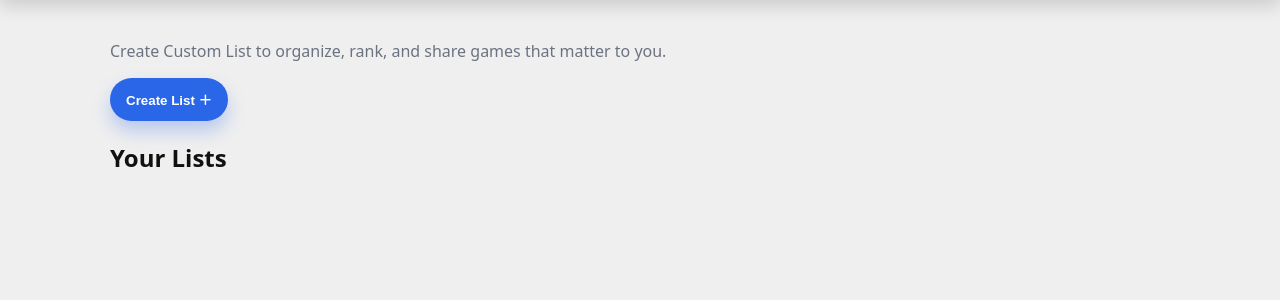
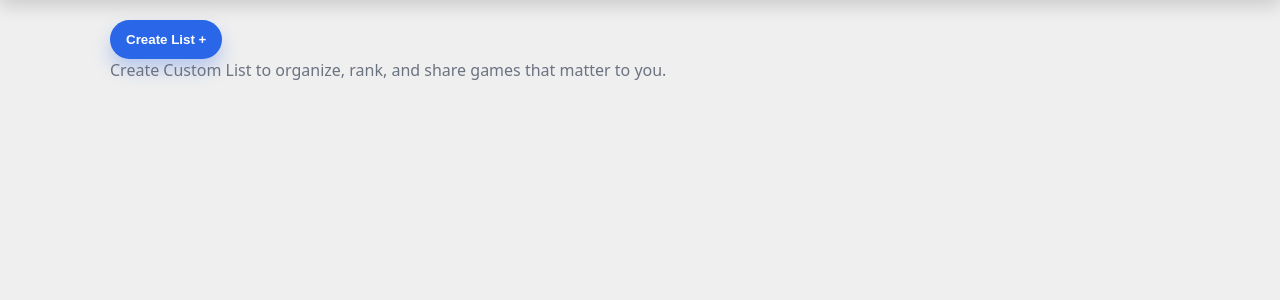
Before and after one commit to BBeres4/SavePointProject, a Flask app: template templates/lists.html in a window 1280 px wide. Shown: the part 56-356 px from the top of the page. Run offline with Flask 3, Linux system fonts and the light colour scheme; the template is opened without the code that fills it, so the values that code supplies are empty.

Commit message:
Update lists.html

```diff
--- a/templates/lists.html
+++ b/templates/lists.html
@@ -11,13 +11,15 @@
   {% include "partials_nav.html" %}
 
   <div class="page">
-    <div class="section center">
-      <p class="muted">Create Custom List to organize, rank, and share games that matter to you.</p>
-      <button class="primary-btn" id="createList">Create List ＋</button>
+    <div class="lists-top">
+      <button id="createListBtn" class="primary-btn">Create List +</button>
     </div>
 
-    <div class="section">
-      <h2>Your Lists</h2>
+    <div class="lists-center">
+      <div class="lists-help muted">
+        Create Custom List to organize, rank, and share games that matter to you.
+      </div>
+
       <div id="listsGrid" class="lists-grid"></div>
     </div>
   </div>
```
